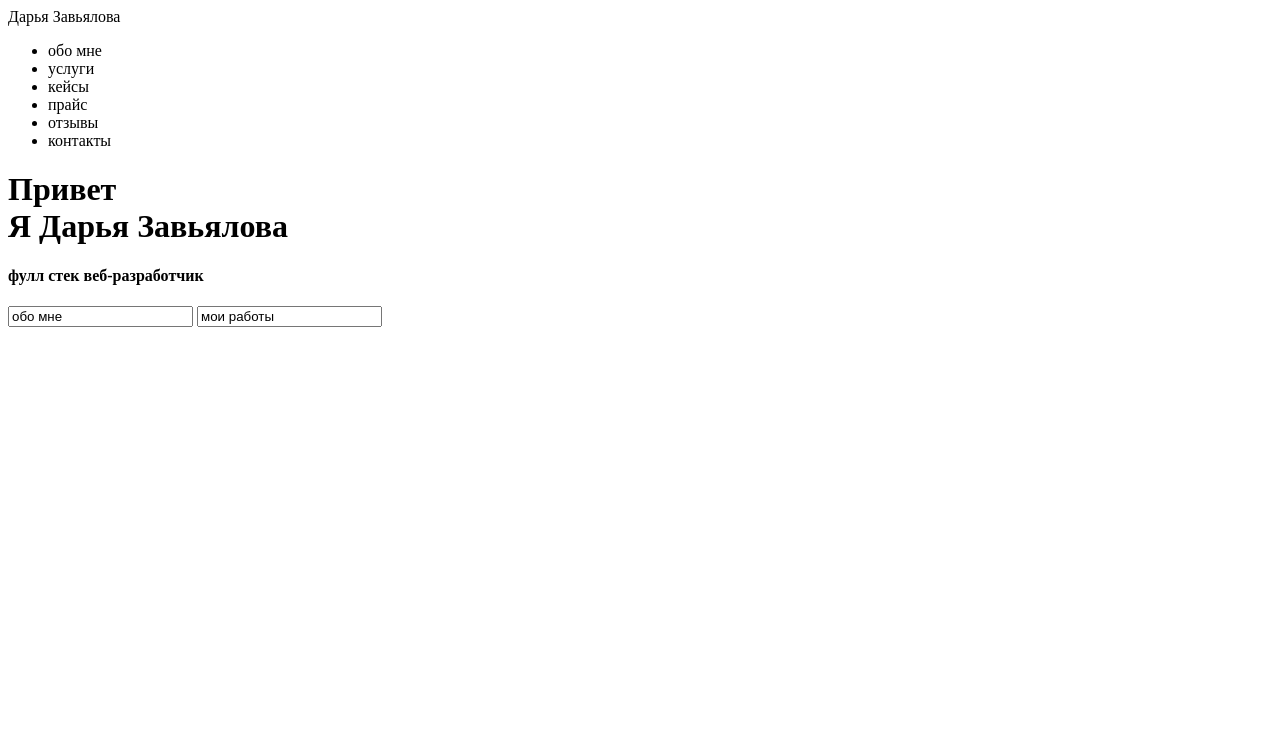
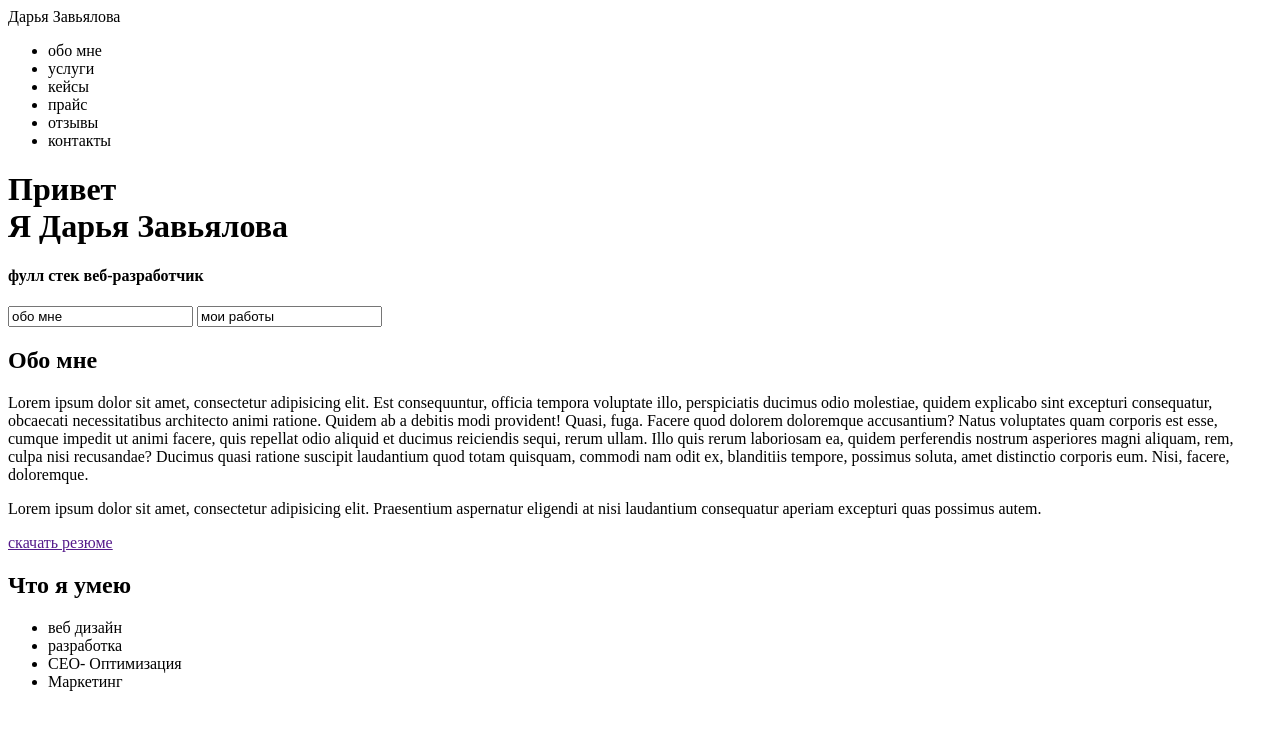
Before and after one commit to D-Zavyalova/d-zavyalova.github.io, a plain HTML site: page index.html in a window 1280 px wide. Drawn offline with Linux system fonts and the light colour scheme.

Commit message:
Add files via upload

```diff
--- a/index.html
+++ b/index.html
@@ -32,6 +32,30 @@
    <input type="sumbit" value="обо мне">
    <input type="sumbit" value="мои работы">
    </div>
+   <head>
+<h2>Обо мне</h2>
+
+  <p>Lorem ipsum dolor sit amet, consectetur adipisicing elit. Est consequuntur, officia tempora voluptate illo, perspiciatis ducimus odio molestiae, quidem explicabo sint excepturi consequatur, obcaecati necessitatibus architecto animi ratione. Quidem ab a debitis modi provident! Quasi, fuga. Facere quod dolorem doloremque accusantium? Natus voluptates quam corporis est esse, cumque impedit ut animi facere, quis repellat odio aliquid et ducimus reiciendis sequi, rerum ullam. Illo quis rerum laboriosam ea, quidem perferendis nostrum asperiores magni aliquam, rem, culpa nisi recusandae? Ducimus quasi ratione suscipit laudantium quod totam quisquam, commodi nam odit ex, blanditiis tempore, possimus soluta, amet distinctio corporis eum. Nisi, facere, doloremque.</p>
+
+   <p>Lorem ipsum dolor sit amet, consectetur adipisicing elit. Praesentium aspernatur eligendi at nisi laudantium consequatur aperiam excepturi quas possimus autem.</p>
+
+   <a href="">скачать резюме</a>
+
+      </head>
+   <heard>
+
+    <h2>Что я умею</h2>
+    <div class="menu"><ul>
+       <li>веб дизайн</li>
+       <li>разработка</li>
+       <li>CEO- Оптимизация</li>
+       <li>Маркетинг</li>
+         </ul></div>
+
+   </heard>
+   <heard>
+
+   </heard>
 
 
 
```
